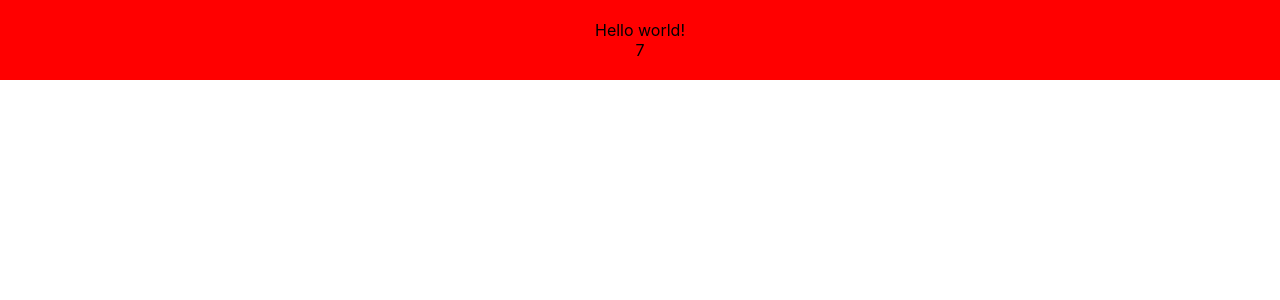
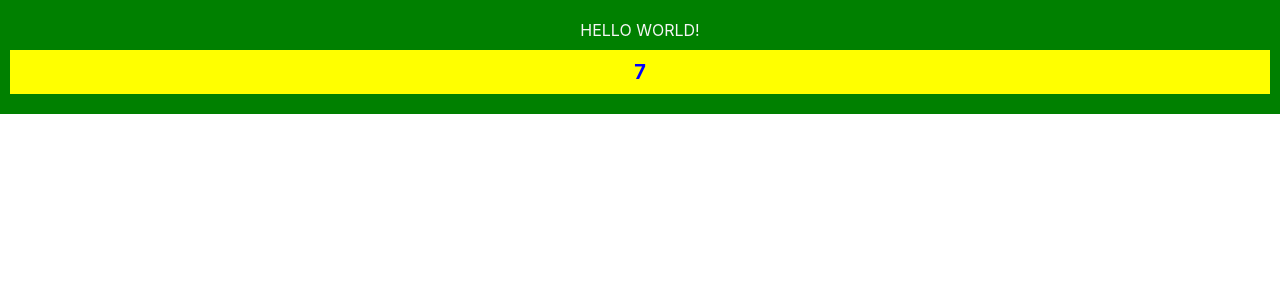
Before and after one commit to react-city/my_first_react_app, a React (Create React App) app: page / in a window 1280 px wide. Shown: the top 300 px of the page. Built offline with nearby package versions, Linux system fonts and the light colour scheme.

Commit message:
подправили стили для counter и header удалили ядовитый стиль

```diff
--- a/src/components/Counter/Counter.css
+++ b/src/components/Counter/Counter.css
@@ -0,0 +1,8 @@
+.counter {
+    font-size: 20px;
+    background-color: yellow;
+    padding: 10px;
+    margin-top: 10px;
+    color: blue;
+    font-weight: bold;
+}
--- a/src/components/Header/Header.css
+++ b/src/components/Header/Header.css
@@ -1,4 +1,6 @@
 .header {
-    background-color: red;
+    background-color: green;
     padding: 20px 10px;
+    color: whitesmoke;
+    text-transform: uppercase;
 }
```
